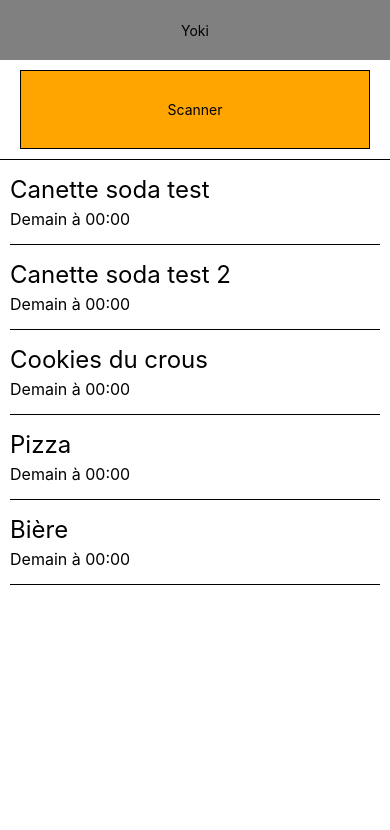
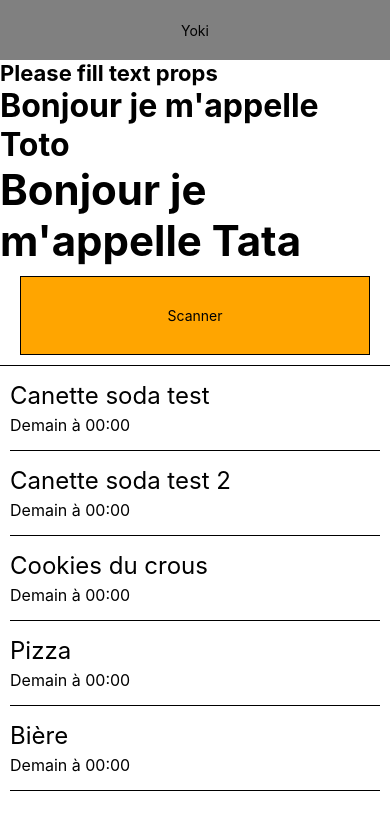
Before and after one commit to RG0404/react-native-di20, a React Native app: screen / in a window 390 px wide. Shown: the top 830 px of the page. Built offline with nearby package versions, Linux system fonts and the light colour scheme.

Commit message:
component: exemple

```diff
--- a/App.js
+++ b/App.js
@@ -1,6 +1,7 @@
 import { StatusBar } from 'expo-status-bar';
 import React from 'react';
 import { StyleSheet, Text, View, SafeAreaView,TouchableOpacity, Image, Pressable, ScrollView } from 'react-native';
+import BigText from './components/BigText';
 
 export default function App() {
 
@@ -34,6 +35,10 @@ export default function App() {
       <View style={styles.header}>
         <Text>Yoki</Text>
       </View>
+
+      <BigText fontSize={22}  />
+      <BigText fontSize={32} text="Bonjour je m'appelle Toto"/>
+      <BigText fontSize={42} text="Bonjour je m'appelle Tata"/>
 
       <View style={styles.buttonContainer}>
         {/* Touchable */}
--- /dev/null
+++ b/components/BigText.js
@@ -0,0 +1,22 @@
+import React from 'react';
+import {Text, StyleSheet} from 'react-native'
+
+export default function BigText(props){
+
+    console.log(props.fontSize);
+
+    return (
+        <Text style={[styles.bigText, {
+            fontSize: props.fontSize
+        }]}>
+            {props.text || "Please fill text props" }
+        </Text>
+    )
+}
+
+const styles = StyleSheet.create({
+    bigText: {
+        fontWeight: 'bold',
+        fontSize: 22
+    }
+})
```
Also changed, not shown: components/Exemple.js (added, +8 -0 lines).
